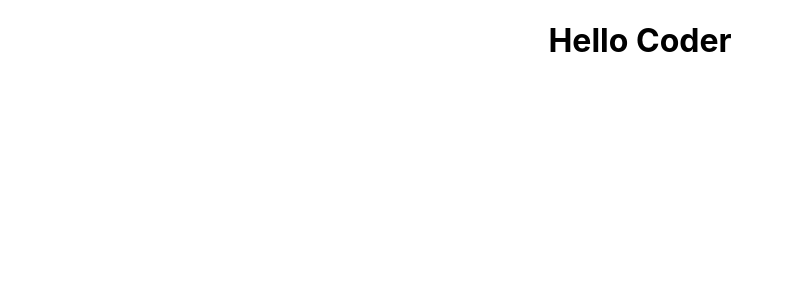
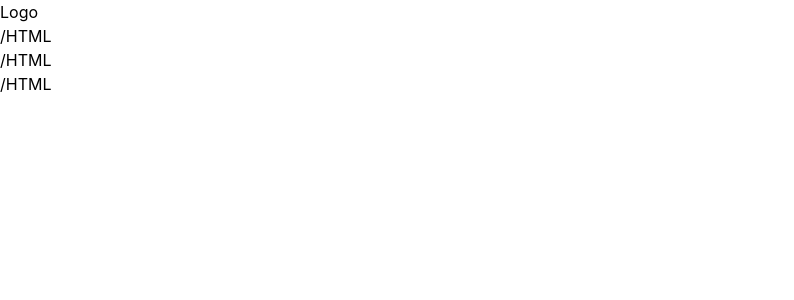
Before and after one commit to azamdzobair/my-code-pen, a React (Create React App) app: page / in a window 1280 px wide. Shown: the top 300 px of the page, without its empty margins (0-794 px from the left). Built offline with nearby package versions, Linux system fonts and the light colour scheme.

Commit message:
add Header

```diff
--- a/package.json
+++ b/package.json
@@ -34,5 +34,8 @@
       "last 1 firefox version",
       "last 1 safari version"
     ]
+  },
+  "devDependencies": {
+    "tailwindcss": "^3.3.1"
   }
 }
--- a/src/App.css
+++ /dev/null
@@ -1,38 +0,0 @@
-.App {
-  text-align: center;
-}
-
-.App-logo {
-  height: 40vmin;
-  pointer-events: none;
-}
-
-@media (prefers-reduced-motion: no-preference) {
-  .App-logo {
-    animation: App-logo-spin infinite 20s linear;
-  }
-}
-
-.App-header {
-  background-color: #282c34;
-  min-height: 100vh;
-  display: flex;
-  flex-direction: column;
-  align-items: center;
-  justify-content: center;
-  font-size: calc(10px + 2vmin);
-  color: white;
-}
-
-.App-link {
-  color: #61dafb;
-}
-
-@keyframes App-logo-spin {
-  from {
-    transform: rotate(0deg);
-  }
-  to {
-    transform: rotate(360deg);
-  }
-}
--- a/src/App.js
+++ b/src/App.js
@@ -1,10 +1,11 @@
-import logo from './logo.svg';
-import './App.css';
+
+
+import Home from './Components/Home';
 
 function App() {
   return (
-    <div className="App">
-      <h1>Hello Coder</h1>
+    <div>
+      <Home></Home>
     </div>
   );
 }
--- /dev/null
+++ b/src/Components/Code.js
@@ -0,0 +1,15 @@
+import React from 'react';
+import Editor from './Editor';
+
+const Code = () => {
+    return (
+        <div>
+            <Editor></Editor>
+            <Editor></Editor>
+            <Editor></Editor>
+
+        </div>
+    );
+};
+
+export default Code;
--- /dev/null
+++ b/src/Components/Editor.js
@@ -0,0 +1,19 @@
+import React from 'react';
+
+const Editor = () => {
+    return (
+        <div>
+            <div>
+                <div>
+                    <div className='flex'>
+                        <p>/</p>
+                        <h3>HTML</h3>
+                    </div>
+
+                </div>
+            </div>
+        </div>
+    );
+};
+
+export default Editor;
--- /dev/null
+++ b/src/Components/Header.js
@@ -0,0 +1,11 @@
+import React from 'react';
+
+const Header = () => {
+    return (
+        <div>
+            <h1>Logo</h1>
+        </div>
+    );
+};
+
+export default Header;
--- /dev/null
+++ b/src/Components/Home.js
@@ -0,0 +1,15 @@
+import React from 'react';
+import Header from './Header';
+import Code from './Code';
+
+const Home = () => {
+    return (
+        <div>
+            <Header></Header>
+            <Code></Code>
+
+        </div>
+    );
+};
+
+export default Home;
--- a/src/index.css
+++ b/src/index.css
@@ -1,3 +1,8 @@
+@tailwind base;
+@tailwind components;
+@tailwind utilities;
+
+
 body {
   margin: 0;
   font-family: -apple-system, BlinkMacSystemFont, 'Segoe UI', 'Roboto', 'Oxygen',
--- /dev/null
+++ b/tailwind.config.js
@@ -0,0 +1,11 @@
+/** @type {import('tailwindcss').Config} */
+module.exports = {
+  content: [
+    "./src/**/*.{js,jsx,ts,tsx}",
+  ],
+
+  theme: {
+    extend: {},
+  },
+  plugins: [],
+}
```
Also changed, not shown: 1 other file (tests, documents, lock files or other folders).
